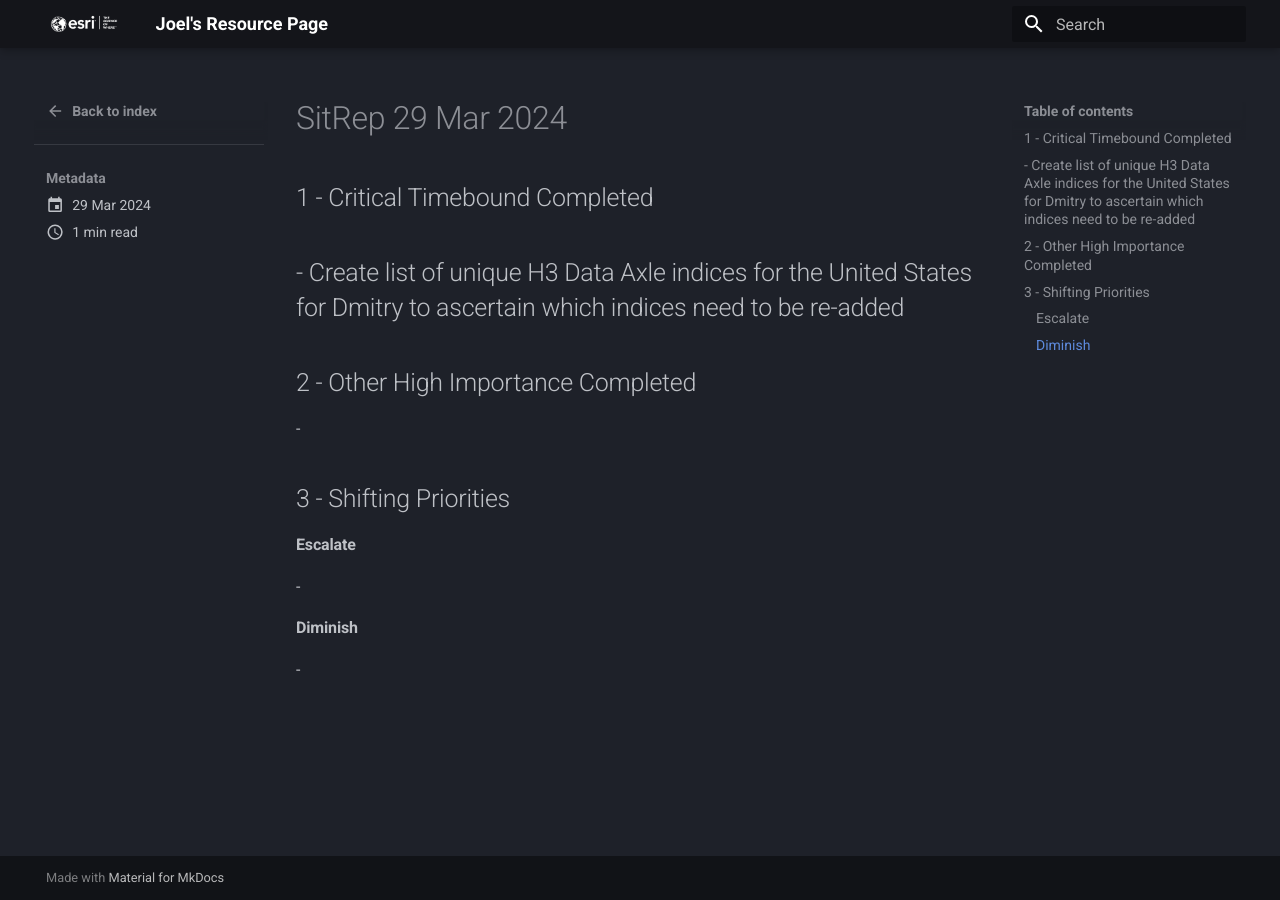
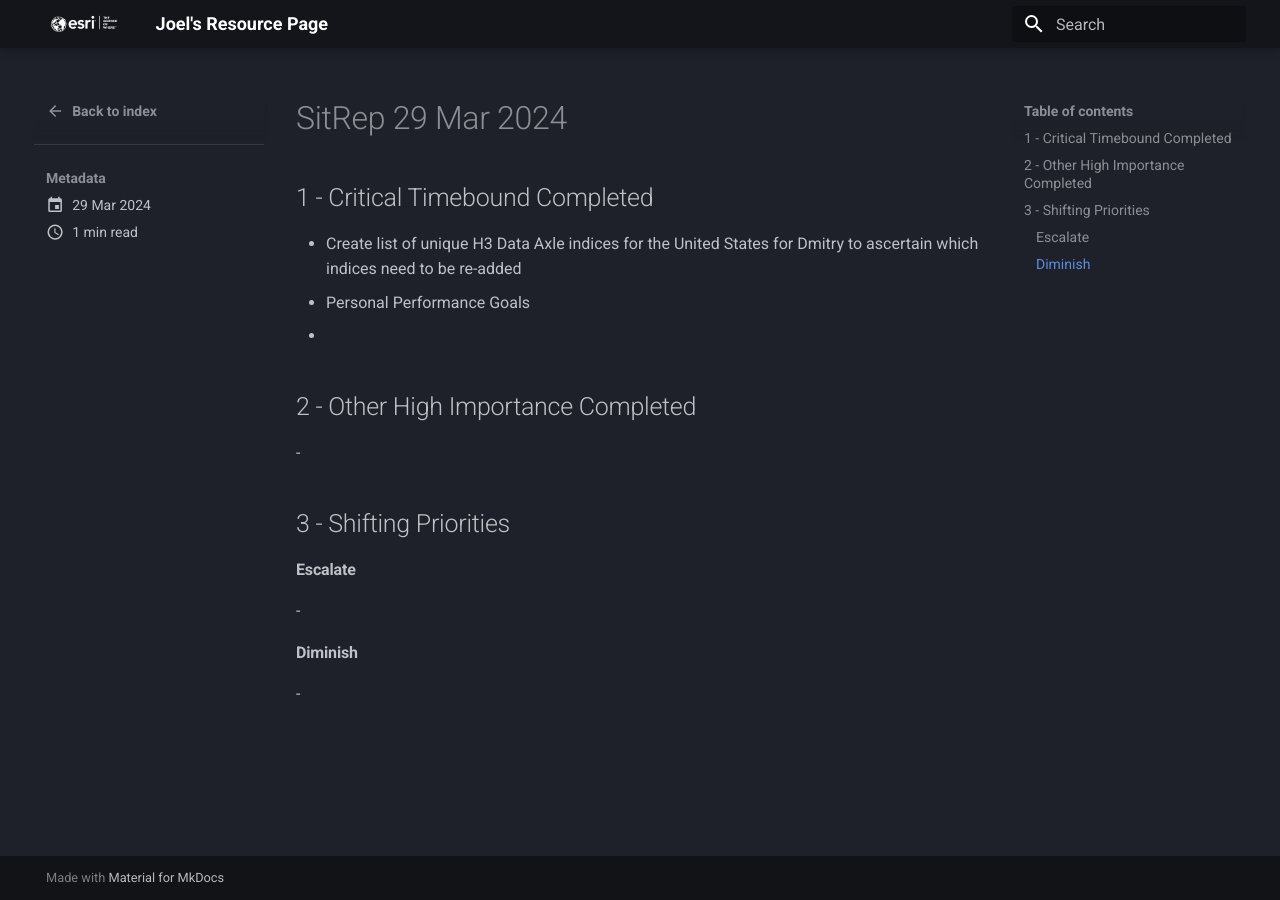
Before and after one commit to knu2xs/esri-resource-page, an MkDocs documentation site: the page built from docs/sitreps/posts/sitrep_20240329.md, in a window 1280 px wide. Built offline with MkDocs 1.6.1 and Material for MkDocs 9.7.7, drawn with Linux system fonts in a browser that asks for light colours.

Commit message:
update sitreps

```diff
--- a/docs/sitreps/posts/sitrep_20240329.md
+++ b/docs/sitreps/posts/sitrep_20240329.md
@@ -7,6 +7,7 @@
 ## 1 - Critical Timebound Completed
 
 - Create list of unique H3 Data Axle indices for the United States for Dmitry to ascertain which indices need to be re-added
+- Personal Performance Goals
 -
 
 ## 2 - Other High Importance Completed
```
Also changed, not shown: docs/index.md (+0 -1 lines).
